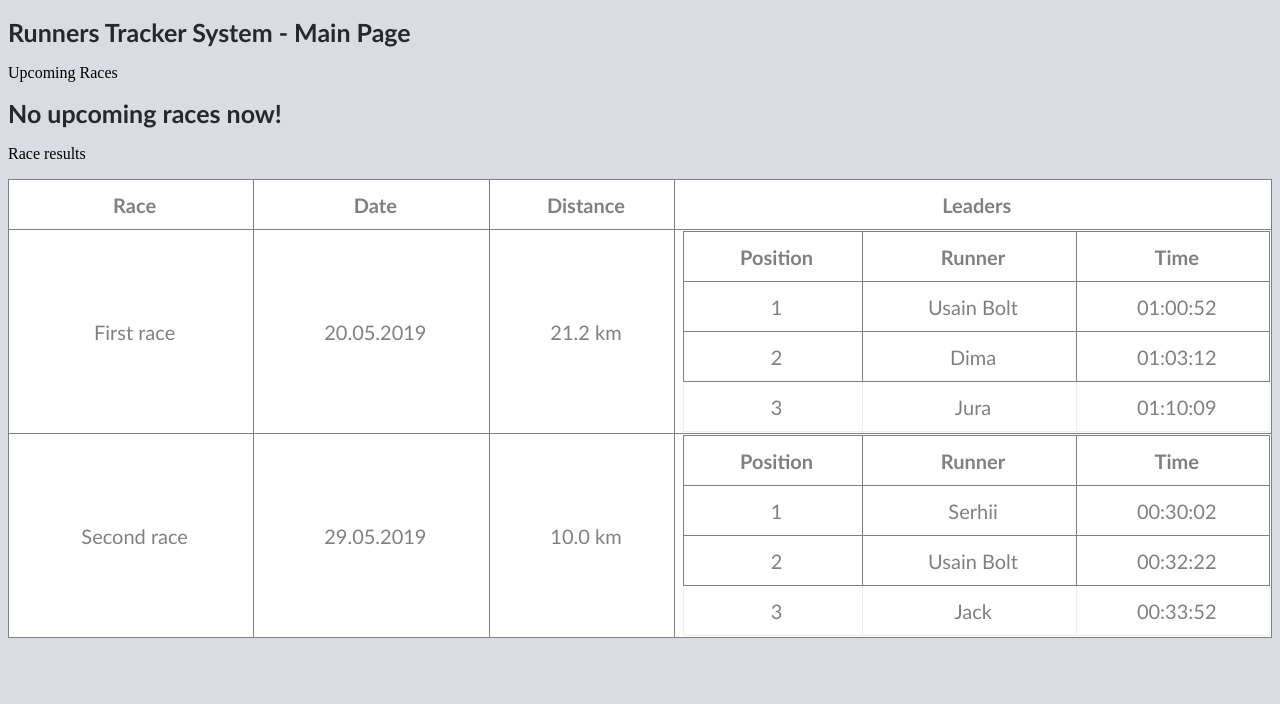
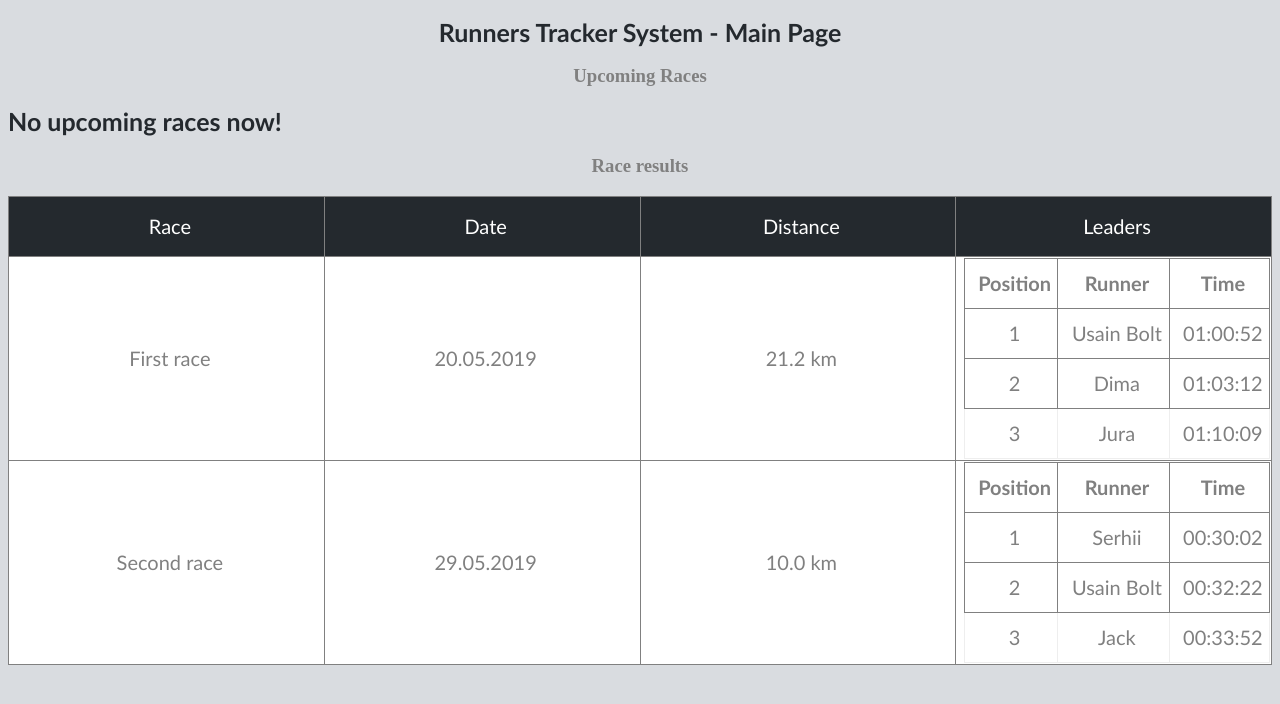
Before and after one commit to DimonLavron/RTS, a Flask app: page / in a window 1280 px wide. Shown: the part 64-768 px from the top of the page. Run offline with Flask 2, Linux system fonts and the light colour scheme; data that the repository does not hold is empty.

Commit message:
Updated UI

```diff
--- a/site/app/static/style.css
+++ b/site/app/static/style.css
@@ -25,6 +25,9 @@ table {
 }
 .tbh {
   width: 33%;
+}
+.tbh-1 {
+  width:25%;
 }
 table * {
   position: relative;
@@ -378,3 +381,20 @@ form input {
   font-size: 16px;
   cursor: pointer;
 }
+
+.runners-btn {
+  position: absolute;
+  right: 16px;
+}
+
+.runners-b {
+  background-color: white;
+  border: none;
+  color: black;
+  text-align: center;
+  text-decoration: none;
+  display: inline-block;
+  font-size: 14px;
+  cursor: pointer;
+  border: 2px solid #555555;
+}
--- a/site/app/templates/base.html
+++ b/site/app/templates/base.html
@@ -11,13 +11,11 @@
       <div class="dropdown">
         <button onclick="dropFunction()" class="dropbtn Header-link btn-link" type="button">Menu</button>
           <div id="dropdown-div" class="dropdown-content">
+            <a href="{{ url_for('index') }}">Main</a>
             <a href="{{ url_for('table') }}">Results</a>
             <a href="{{ url_for('races') }}">Races</a>
           </div>
       </div>
-      <!-- <div class="logo">
-        <a class="logo-a" href="{{ url_for('index') }}">RTS</a>
-      </div> -->
       <div class="login">
         {% if current_user.is_anonymous %}
         <a class="a-link" href="{{ url_for('login')}}">Sign In</a>
--- a/site/app/templates/index.html
+++ b/site/app/templates/index.html
@@ -1,38 +1,43 @@
 {% extends "base.html" %}
 {% block content %}
-<h1>Runners Tracker System - Main Page</h1>
-<p>Upcoming Races</p>
+<h1 align="center">Runners Tracker System - Main Page</h1>
+<h3 align="center" class="about">Upcoming Races</h3>
 {% if races[0] %}
 <table class="schedule" border = 1 solid>
-
+  <thead class="table100-head">
   <tr>
-      <th>Race</th>
-      <th>Date</th>
-      <th>Distance</th>
-      <th>Register</th>
+      <th class="tbh-1">Race</th>
+      <th class="tbh-1">Date</th>
+      <th class="tbh-1">Distance</th>
+      <th class="tbh-1">Register</th>
   </tr>
-  <tr>
+</thead>
+<tbody>
     {% for race in races %}
       <tr>
         <td>{{ race.name }}</td>
         <td>{{ race.date_and_time_of_race.strftime("%d %B %Y %H:%M") }}</td>
         <td>{{ race.distance }} km</td>
-        <td><a href="{{ url_for('register_for_race', race_id=race._id)}}">Register for race</a></td>
+        <td><a class="about" href="{{ url_for('register_for_race', race_id=race._id)}}">Register for race</a></td>
       </tr>
     {% endfor %}
+  </tbody>
 {% else %}
 	<h1>No upcoming races now!</h1>
 {% endif %}
 
 
 <table class="schedule" border = 1 solid>
-  <p>Race results</p>
+  <h3 align="center" class="about">Race results</h3>
+  <thead class="table100-head">
   <tr>
-      <th>Race</th>
-      <th>Date</th>
-      <th>Distance</th>
-      <th>Leaders</th>
+      <th class="tbh-1">Race</th>
+      <th class="tbh-1">Date</th>
+      <th class="tbh-1">Distance</th>
+      <th class="tbh-1">Leaders</th>
   </tr>
+  </thead>
+
   <tr>
       <td>First race</td>
       <td>20.05.2019</td>
```
Also changed, not shown: site/app/templates/race.html (+13 -11 lines), site/app/templates/race_runners.html (+9 -5 lines), site/app/templates/register_for_race.html (+5 -9 lines).
